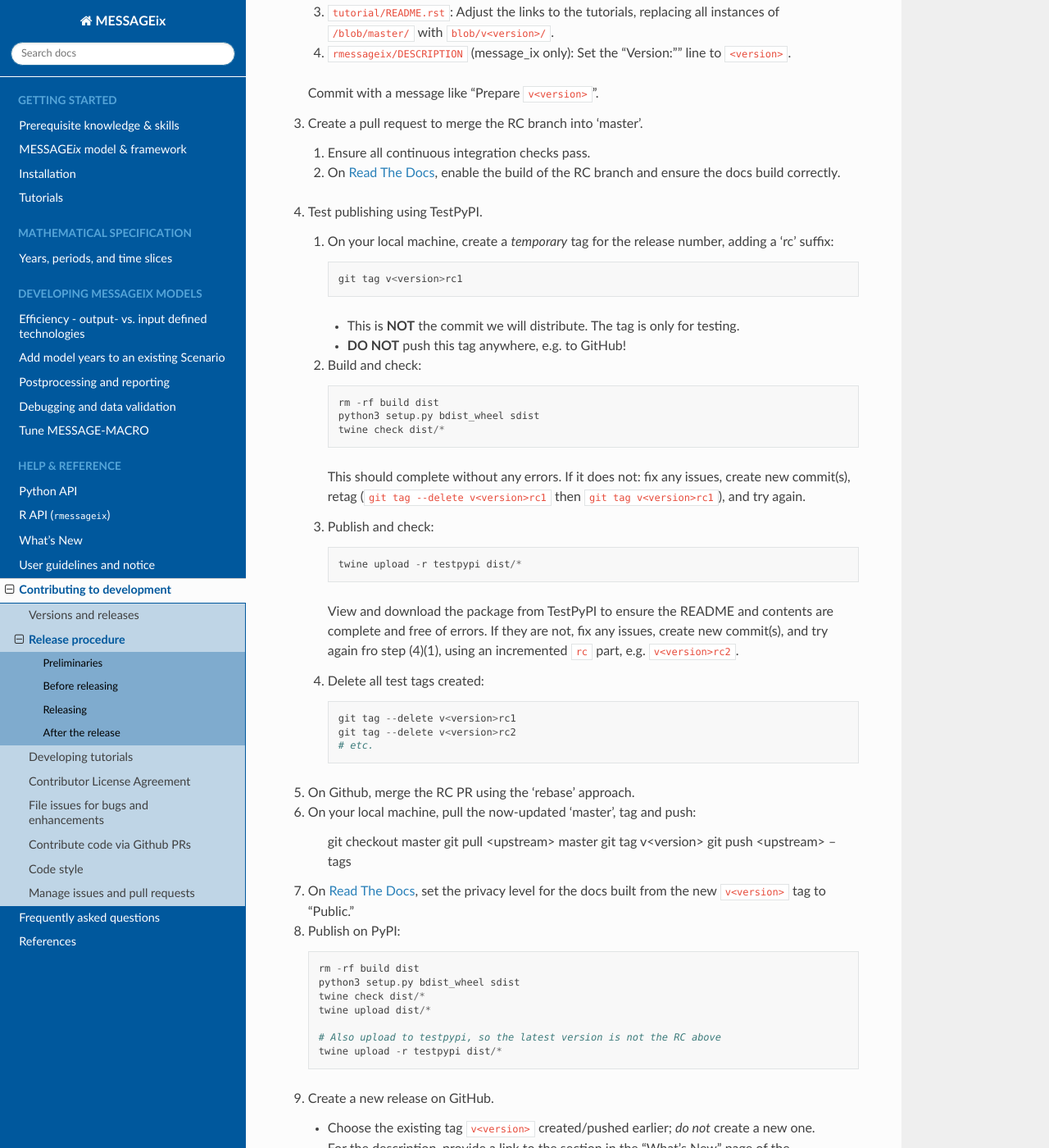
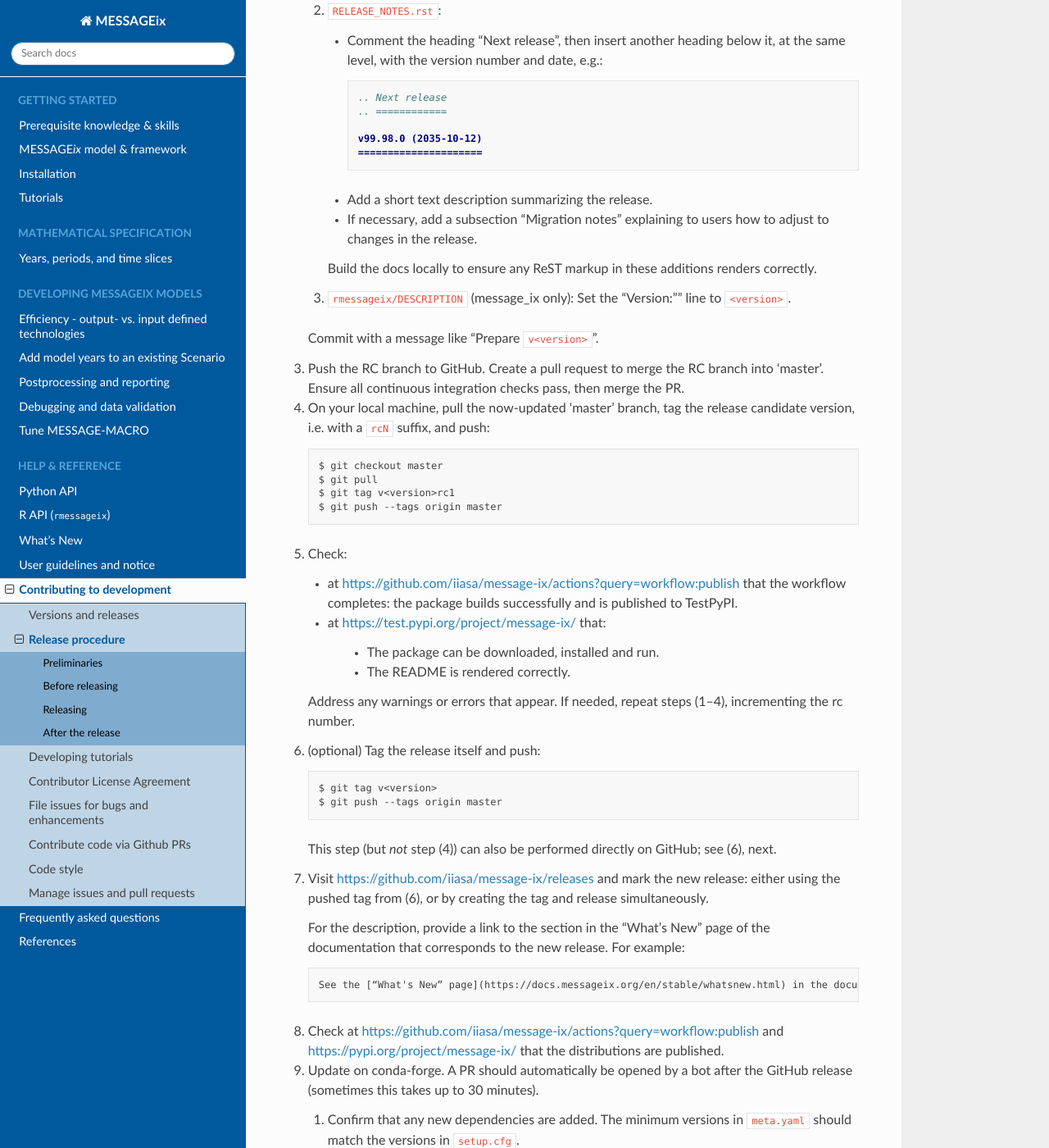
Before and after one commit to iiasa/message_ix, a Sphinx documentation site: the page built from doc/contrib/release.rst, in a window 1280 px wide and 1400 px high, scrolled down 1588 px. Shown: the whole window at 82% size. Built offline with Sphinx 7.4.7 and the Read the Docs theme 2.0.0, drawn with Linux system fonts in a browser that asks for light colours; pages that are not in the unit, such as notebooks, are missing from menus; some of the changed text lies outside the part shown.

Commit message:
Simplify doc/contrib/release per new "publish" CI workflow

```diff
--- a/doc/contrib/release.rst
+++ b/doc/contrib/release.rst
@@ -19,8 +19,6 @@ Preliminaries
     `conda-forge/message-ix-feedstock <https://github.com/conda-forge/message-ix-feedstock>`__
     repositories.
     This means your Github account is listed in the :file:`recipe/meta.yaml`, under the key ``recipe-maintainers:``.
-  - Accounts on both https://test.pypi.org and https://pypi.org.
-  - "Maintainer" or "Owner" permissions for both projects on both sites; i.e. your account should appear in https://test.pypi.org/manage/project/ixmp/collaboration/.
 
 - In the below:
 
@@ -40,14 +38,21 @@ A deprecation always involves *two* versions: (1) the version in which the item
 These must always be separated by at least one major version.
 For instance, an item marked as deprecated in v2.1 can be removed as of v3.0; an item marked as deprecated in v3.0 can be removed in v4.0, or later, e.g. in v5.0.
 
-1. Mark new deprecations.
+1. Mark any new deprecations.
    Explicitly state the version when the removal is targeted, so that users can adjust their code.
-2. Remove items targeted for this release.
+
+2. Remove any items targeted for removal in this release.
 
    .. note:: This can be done at any point, and should be done before the release prep begins.
       For instance, a feature marked as deprecated in v2.0 *should* be removed before 3.0 is released.
       But *may* also be removed from the ``master`` branch *immediately after* 2.0.0 is released.
       This is preferred, because it forces tutorials, user code, etc. to stay ahead of deprecations.
+
+3. Check https://github.com/iiasa/message-ix/actions?query=branch:master (or equivalent for ixmp) to ensure that the push and scheduled builds are passing.
+4. Check https://readthedocs.com/projects/iiasa-energy-program-message-ix/builds/ (or equivalent for ixmp) to ensure that the docs build is passing.
+
+Any failures in (3) or (4) must be corrected before releasing.
+If necessary, make and merge ≥1 PR(s) to address (1–4).
 
 Releasing
 =========
@@ -57,95 +62,80 @@ Releasing
 
    1. :file:`setup.cfg` (message_ix only):
       Update the ``install_requires`` line for ixmp.
-      Each version of message_ix depends on the corresponding version of ixmp.
-      For instance, message_ix 3.1 depends on ixmp 3.1; not ixmp 3.0.
+      Each version of message_ix must depend on the corresponding version of ixmp.
+      For instance, message_ix 3.1.0 depends on ixmp ≥ 3.1.0; not ixmp 3.0.0
 
    2. :file:`RELEASE_NOTES.rst`:
 
-      - Rename the section "Next Release" to "``v<version>`` (YYYY-MM-DD)".
+      - Comment the heading "Next release", then insert another heading below it, at the same level, with the version number and date, e.g.:
+
+        .. code-block:: rest
+
+           .. Next release
+           .. ============
+
+           v99.98.0 (2035-10-12)
+           =====================
+
       - Add a short text description summarizing the release.
-      - Optionally, add a subsection "Migration notes" explaining to users how to adjust to changes in the release.
+      - If necessary, add a subsection "Migration notes" explaining to users how to adjust to changes in the release.
 
-   3. :file:`tutorial/README.rst`: Adjust the links to the tutorials, replacing all instances of ``/blob/master/`` with ``blob/v<version>/``.
-   4. :file:`rmessageix/DESCRIPTION` (message_ix only): Set the "Version:"" line to ``<version>``.
+      Build the docs locally to ensure any ReST markup in these additions renders correctly.
+
+   3. :file:`rmessageix/DESCRIPTION` (message_ix only): Set the "Version:"" line to ``<version>``.
 
    Commit with a message like “Prepare ``v<version>``”.
 
-3. Create a pull request to merge the RC branch into 'master'.
+3. Push the RC branch to GitHub.
+   Create a pull request to merge the RC branch into 'master'.
+   Ensure all continuous integration checks pass, then merge the PR.
 
-   1. Ensure all continuous integration checks pass.
-   2. On `Read The Docs <https://readthedocs.com>`_, enable the build of the RC branch and ensure the docs build correctly.
+4. On your local machine, pull the now-updated 'master' branch, tag the release candidate version, i.e. with a ``rcN`` suffix, and push::
 
-4. Test publishing using TestPyPI.
+    $ git checkout master
+    $ git pull
+    $ git tag v<version>rc1
+    $ git push --tags origin master
 
-   1. On your local machine, create a *temporary* tag for the release number, adding a 'rc' suffix::
+5. Check:
 
-        git tag v<version>rc1
+   - at https://github.com/iiasa/message-ix/actions?query=workflow:publish that the workflow completes: the package builds successfully and is published to TestPyPI.
+   - at https://test.pypi.org/project/message-ix/ that:
 
-      - This is **NOT** the commit we will distribute. The tag is only for testing.
-      - **DO NOT** push this tag anywhere, e.g. to GitHub!
+      - The package can be downloaded, installed and run.
+      - The README is rendered correctly.
 
-   2. Build and check::
+   Address any warnings or errors that appear.
+   If needed, repeat steps (1–4), incrementing the rc number.
 
-        rm -rf build dist
-        python3 setup.py bdist_wheel sdist
-        twine check dist/*
+6. (optional) Tag the release itself and push::
 
-      This should complete without any errors.
-      If it does not: fix any issues, create new commit(s), retag (``git tag --delete v<version>rc1`` then ``git tag v<version>rc1``), and try again.
+    $ git tag v<version>
+    $ git push --tags origin master
 
-   3. Publish and check::
+   This step (but *not* step (4)) can also be performed directly on GitHub; see (6), next.
 
-        twine upload -r testpypi dist/*
+7. Visit https://github.com/iiasa/message-ix/releases and mark the new release: either using the pushed tag from (6), or by creating the tag and release simultaneously.
 
-      View and download the package from TestPyPI to ensure the README and contents are complete and free of errors.
-      If they are not, fix any issues, create new commit(s), and try again fro step (4)(1), using an incremented ``rc`` part, e.g. ``v<version>rc2``.
+   For the description, provide a link to the section in the “What's New” page of the documentation that corresponds to the new release.
+   For example:
 
-   4. Delete all test tags created::
+   .. code-block::
 
-        git tag --delete v<version>rc1
-        git tag --delete v<version>rc2
-        # etc.
+      See the [“What's New” page](https://docs.messageix.org/en/stable/whatsnew.html) in the documentation for a list of all changes.
 
-5. On Github, merge the RC PR using the ‘rebase’ approach.
-6. On your local machine, pull the now-updated 'master', tag and push:
+8. Check at https://github.com/iiasa/message-ix/actions?query=workflow:publish and https://pypi.org/project/message-ix/ that the distributions are published.
 
-    git checkout master
-    git pull <upstream> master
-    git tag v<version>
-    git push <upstream> --tags
+9. Update on conda-forge.
+   A PR should automatically be opened by a bot after the GitHub release (sometimes this takes up to 30 minutes).
 
-7. On `Read The Docs`_, set the privacy level for the docs built from the new ``v<version>`` tag to “Public.”
-8. Publish on PyPI::
+   1. Confirm that any new dependencies are added.
+      The minimum versions in :file:`meta.yaml` should match the versions in :file:`setup.cfg`.
+   2. Ensure that tests pass and complete any other checklist items.
+   3. Merge the PR.
+   4. Check that the new package version appears on conda-forge. This may take up to several hours.
 
-    rm -rf build dist
-    python3 setup.py bdist_wheel sdist
-    twine check dist/*
-    twine upload dist/*
-
-    # Also upload to testpypi, so the latest version is not the RC above
-    twine upload -r testpypi dist/*
-
-9. Create a new release on GitHub.
-
-   - Choose the existing tag ``v<version>`` created/pushed earlier; *do not* create a new one.
-   - For the description, provide a link to the section in the “What's New” page of the documentation that corresponds to the new release.
-     For example:
-
-     .. code-block::
-
-        See the [“What's New” page](https://docs.messageix.org/projects/ixmp/en/stable/whatsnew.html#v3-1-0-2020-08-28) in the ixmp documentation for a list of all changes.
-
-
-10. Update on conda-forge.
-    A PR should automatically be opened by a bot after the GitHub release (sometimes this takes up to 30 minutes).
-
-    1. Confirm that any new dependencies are added. The minimum versions in :file:`meta.yaml` should match the versions in :file:`setup.cfg`.
-    2. Ensure that tests pass and complete any other checklist items.
-    3. Merge the PR.
-    4. Check that the new package version appears on conda-forge. This may take up to several hours.
-
-11. Announce the release(s) on our mailing list/Google group and/or on Twitter.
+10. Announce the release(s) on our mailing list/Google group and/or on Twitter.
     Copy the text from the What's New page of the built documentation.
 
 After the release
@@ -154,6 +144,4 @@ After the release
 **Update the following files.** Make a single commit directly to 'master' with a message like “Reset to development state”.
 The following changes essentially reverse the changes under step (2) in the release procedure, above.
 
-- :file:`RELEASE_NOTES.rst`: Add new section "Next Release" and subsection "All changes" above the section for the release.
-- :file:`tutorial/README.rst`: Replace all instances of ``/blob/v<version>/`` with ``blob/master/``.
 - :file:`rmessageix/DESCRIPTION`: (message_ix only) Append ".9000" to the "Version: " line, e.g. "2.0.0.9000" to indicate a development version following v2.0.0.
```
